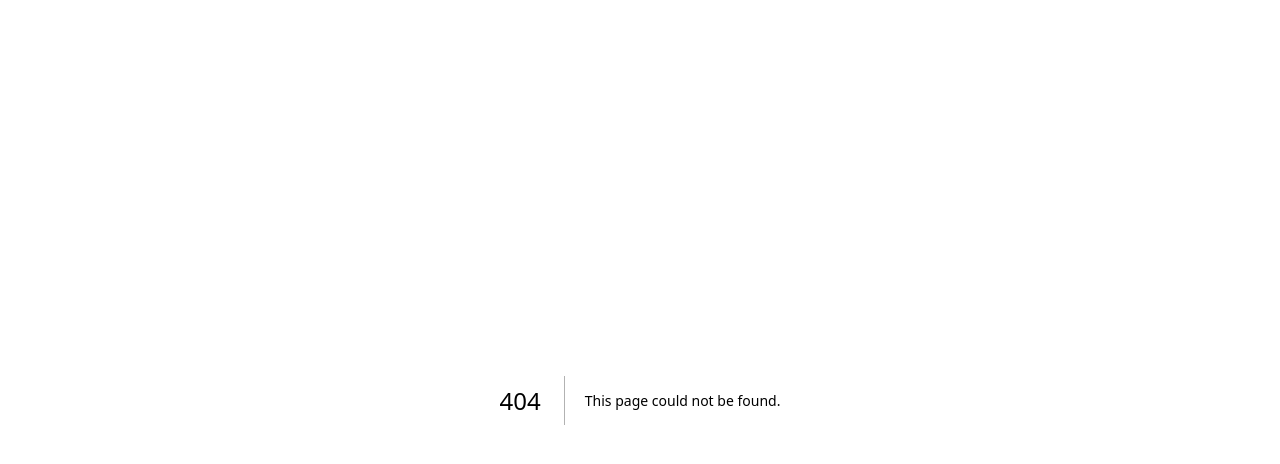
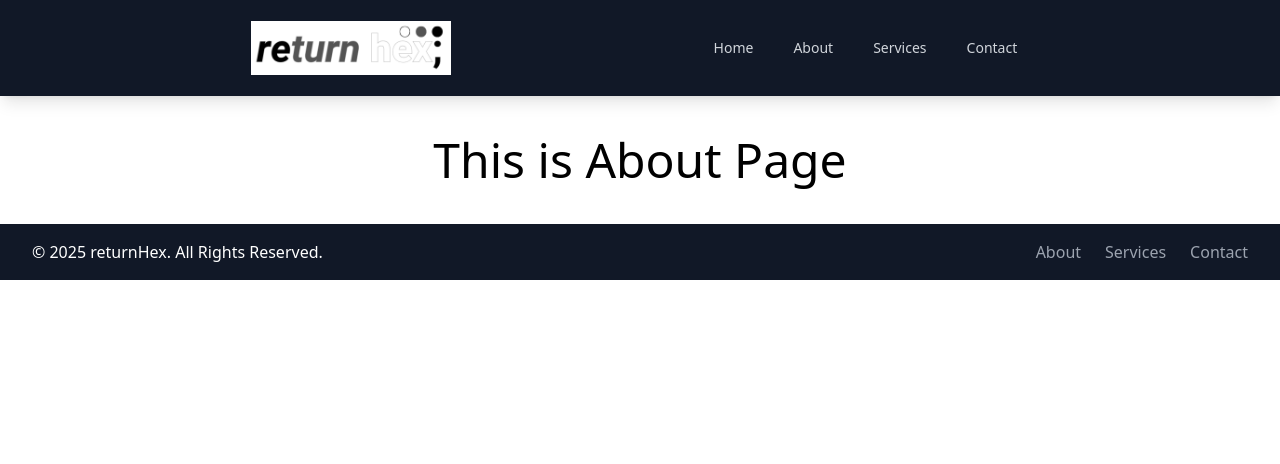
Before and after one commit to mohammadmunnamia0/HexTech-Project, a Next.js app: page /about in a window 1280 px wide. Before the commit this address had no page. Shown: the top 464 px of the page. Built offline with nearby package versions, Linux system fonts and the light colour scheme.

Commit message:
Navbar,Footer,[Pages- about, services,home,contact] created

```diff
--- /dev/null
+++ b/src/app/about/page.jsx
@@ -0,0 +1,8 @@
+
+export default function AboutPage() {
+  return (
+    <div className="text-center mt-10 mb-10 text-5xl">
+      This is About Page
+    </div>
+  )
+}
--- /dev/null
+++ b/src/app/components/Footer.jsx
@@ -0,0 +1,26 @@
+import Link from 'next/link';
+
+export default function Footer() {
+  return (
+    <footer className="bg-gray-900 text-white py-4">
+      <div className="max-w-7xl mx-auto px-4 sm:px-6 lg:px-8">
+        <div className="flex justify-between items-center">
+          <div className="flex items-center space-x-4">
+            <p>&copy; 2025 returnHex. All Rights Reserved.</p>
+          </div>
+          <div className="flex space-x-6">
+            <Link href="/about">
+              <p className="text-gray-400 hover:text-white">About</p>
+            </Link>
+            <Link href="/services">
+              <p className="text-gray-400 hover:text-white">Services</p>
+            </Link>
+            <Link href="/contact">
+              <p className="text-gray-400 hover:text-white">Contact</p>
+            </Link>
+          </div>
+        </div>
+      </div>
+    </footer>
+  );
+}
--- /dev/null
+++ b/src/app/components/Navbar.jsx
@@ -0,0 +1,44 @@
+import Image from "next/image";
+import Link from "next/link";
+import logo from "../../public/return_hex.png";
+export default function Navbar() {
+    return (
+        <nav className="bg-gray-900 text-white shadow-lg">
+            <div className="container h-24 flex items-center mx-auto justify-center">
+                <div className="flex items-center justify-evenly w-full">
+                    <div>
+                        <Image src={logo}
+                            width={200}
+                            height={409}
+                            alt="Company Logo" />
+                    </div>
+                    <div className="flex items-center">
+
+                        <div className="flex space-x-4">
+                            <Link href="/home">
+                                <p className="text-gray-300 hover:bg-gray-700 hover:text-white px-3 py-2 rounded-md text-sm font-medium">
+                                    Home
+                                </p>
+                            </Link>
+                            <Link href="/about">
+                                <p className="text-gray-300 hover:bg-gray-700 hover:text-white px-3 py-2 rounded-md text-sm font-medium">
+                                    About
+                                </p>
+                            </Link>
+                            <Link href="/services">
+                                <p className="text-gray-300 hover:bg-gray-700 hover:text-white px-3 py-2 rounded-md text-sm font-medium">
+                                    Services
+                                </p>
+                            </Link>
+                            <Link href="/contact">
+                                <p className="text-gray-300 hover:bg-gray-700 hover:text-white px-3 py-2 rounded-md text-sm font-medium">
+                                    Contact
+                                </p>
+                            </Link>
+                        </div>
+                    </div>
+                </div>
+            </div>
+        </nav>
+    );
+}
--- /dev/null
+++ b/src/app/contact/page.jsx
@@ -0,0 +1,8 @@
+
+export default function ContactPage() {
+    return (
+        <div className="text-center mt-10 mb-10 text-5xl">
+            This is Contact page
+        </div>
+    )
+}
--- /dev/null
+++ b/src/app/home/page.jsx
@@ -0,0 +1,8 @@
+
+export default function HomePage() {
+    return (
+        <div className="text-center mt-10 mb-10 text-5xl">
+            This is Home page
+        </div>
+    )
+}
--- a/src/app/layout.js
+++ b/src/app/layout.js
@@ -1,5 +1,7 @@
 import { Geist, Geist_Mono } from "next/font/google";
 import "./globals.css";
+import Navbar from './components/Navbar';
+import Footer from "./components/Footer";
 
 const geistSans = Geist({
   variable: "--font-geist-sans",
@@ -22,7 +24,11 @@
       <body
         className={`${geistSans.variable} ${geistMono.variable} antialiased`}
       >
-        {children}
+        <Navbar />
+        <main>
+          {children}
+        </main>
+        <Footer />
       </body>
     </html>
   );
--- /dev/null
+++ b/src/app/services/page.jsx
@@ -0,0 +1,8 @@
+
+export default function ServicesPage() {
+  return (
+    <div className="text-center mt-10 mb-10 text-5xl">
+      This is Services page
+    </div>
+  )
+}
```
Also changed, not shown: src/app/components/comming-soon/Page.jsx (+5 -5 lines).
